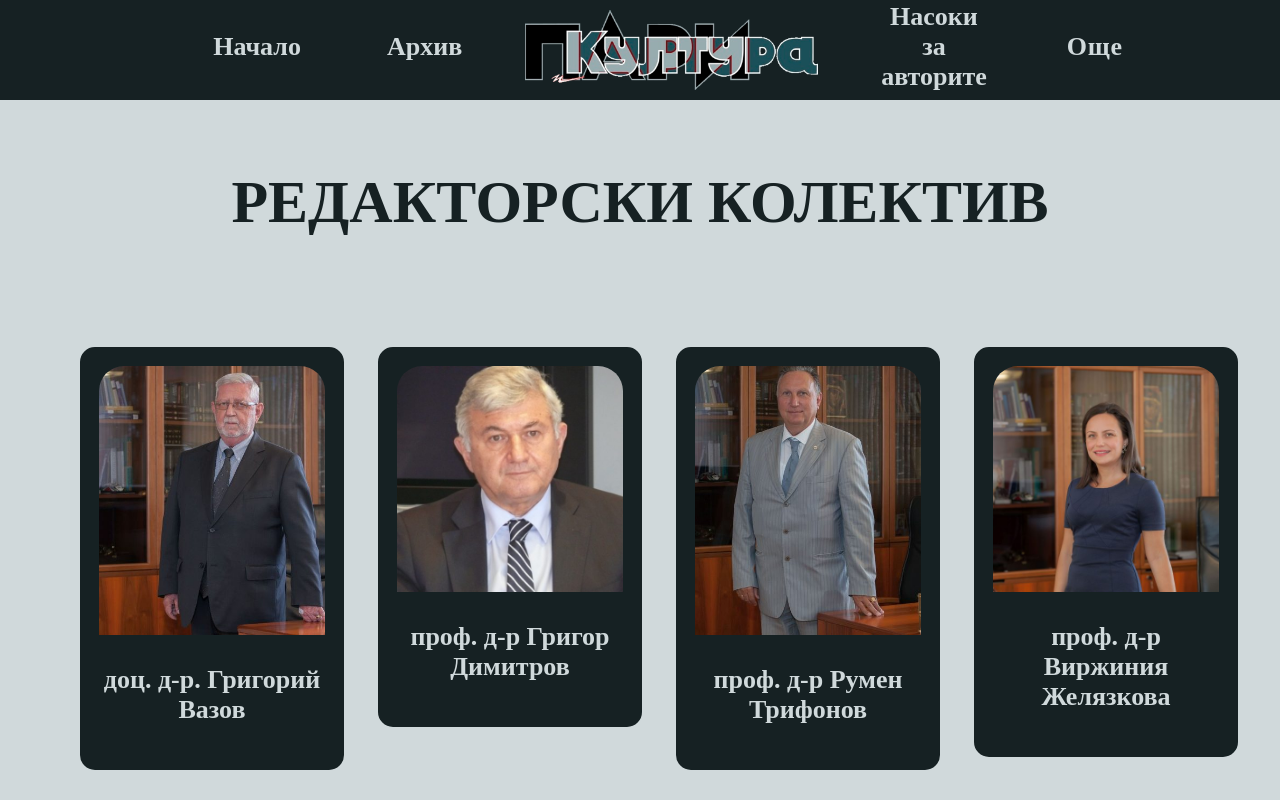
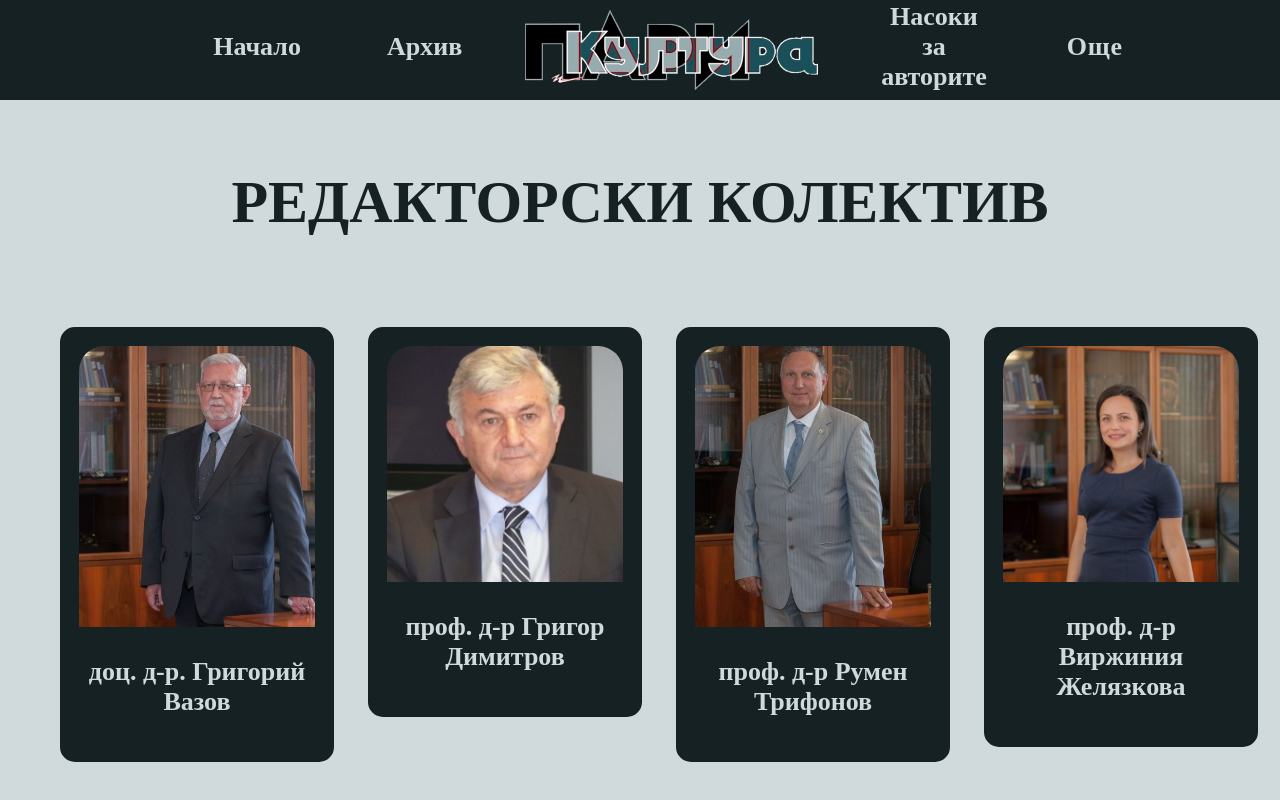
Before and after one commit to luskoeqk/Money-and-culture, a React (Create React App) app in the folder client/: page /editorialboard in a window 1280 px wide. Shown: the top 800 px of the page. Built offline with nearby package versions, Linux system fonts and the light colour scheme; no server answers; the HTML template or start-up script is replaced by a standard one.

Commit message:
Update EditorialBoard.module.css

```diff
--- a/client/src/components/EditorialBorad/EditorialBoard.module.css
+++ b/client/src/components/EditorialBorad/EditorialBoard.module.css
@@ -5,18 +5,21 @@
 
 .EditorialBoard {
     justify-items: center;
-    /* background-color: #162123; */
     padding: 50px;
     padding-left: auto;
     padding-right: auto;
 }
 
 .EditorialBoardCards {
-    justify-items: center;
+    /* padding: 20px; */
+
     gap: 4.5rem;
-    padding: 20px;
     display: grid;
     grid-template-columns: repeat(4, 1fr);
+
+    /* columns: 4; */
+    /* gap: 100px; */
+    /* margin: 30px; */
 
 }
 
@@ -34,7 +37,6 @@ button:hover {
     text-align: center;
     border: 19px solid #162123;
     border-radius: 15px;
-    margin-bottom: 20px;
 
 }
 
```
